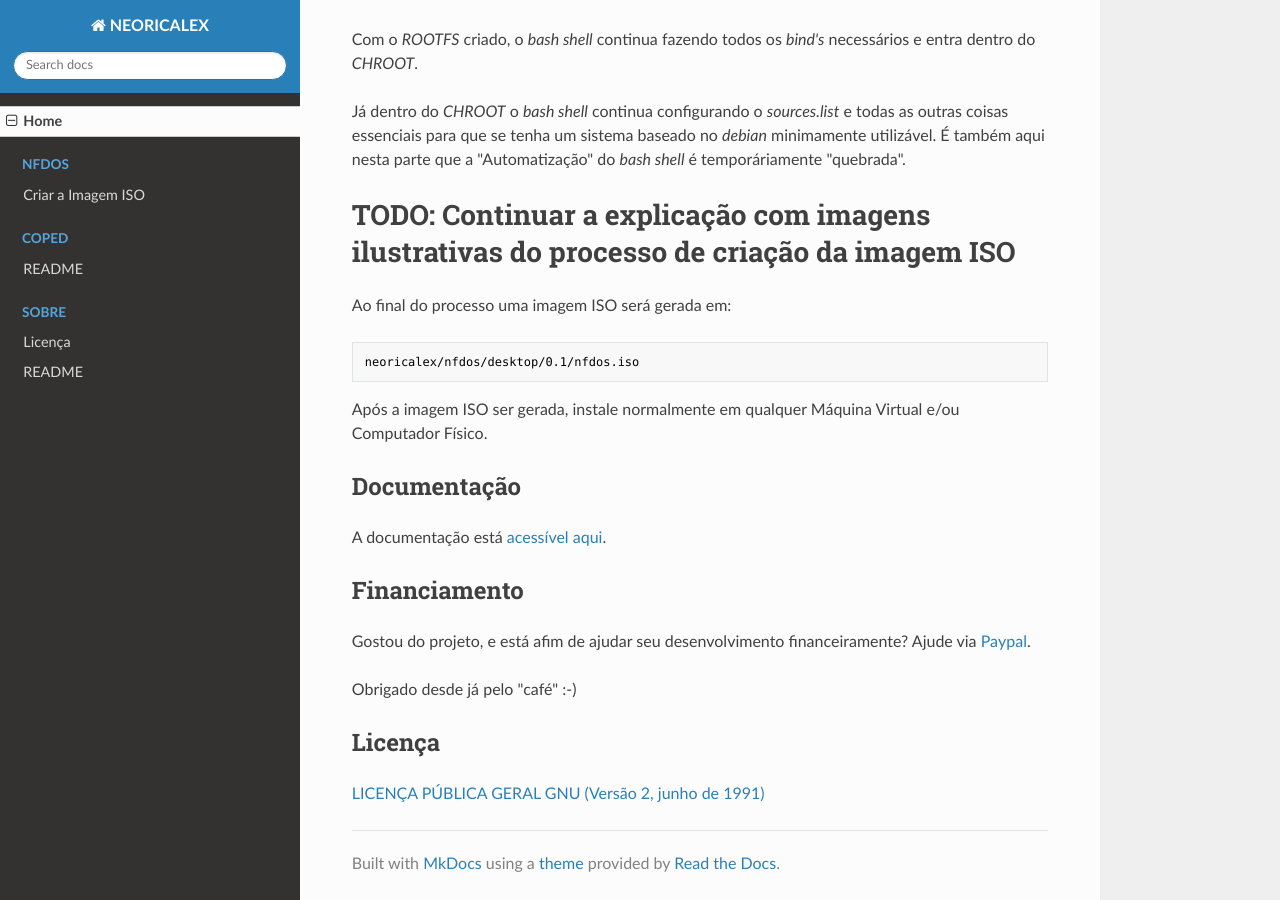
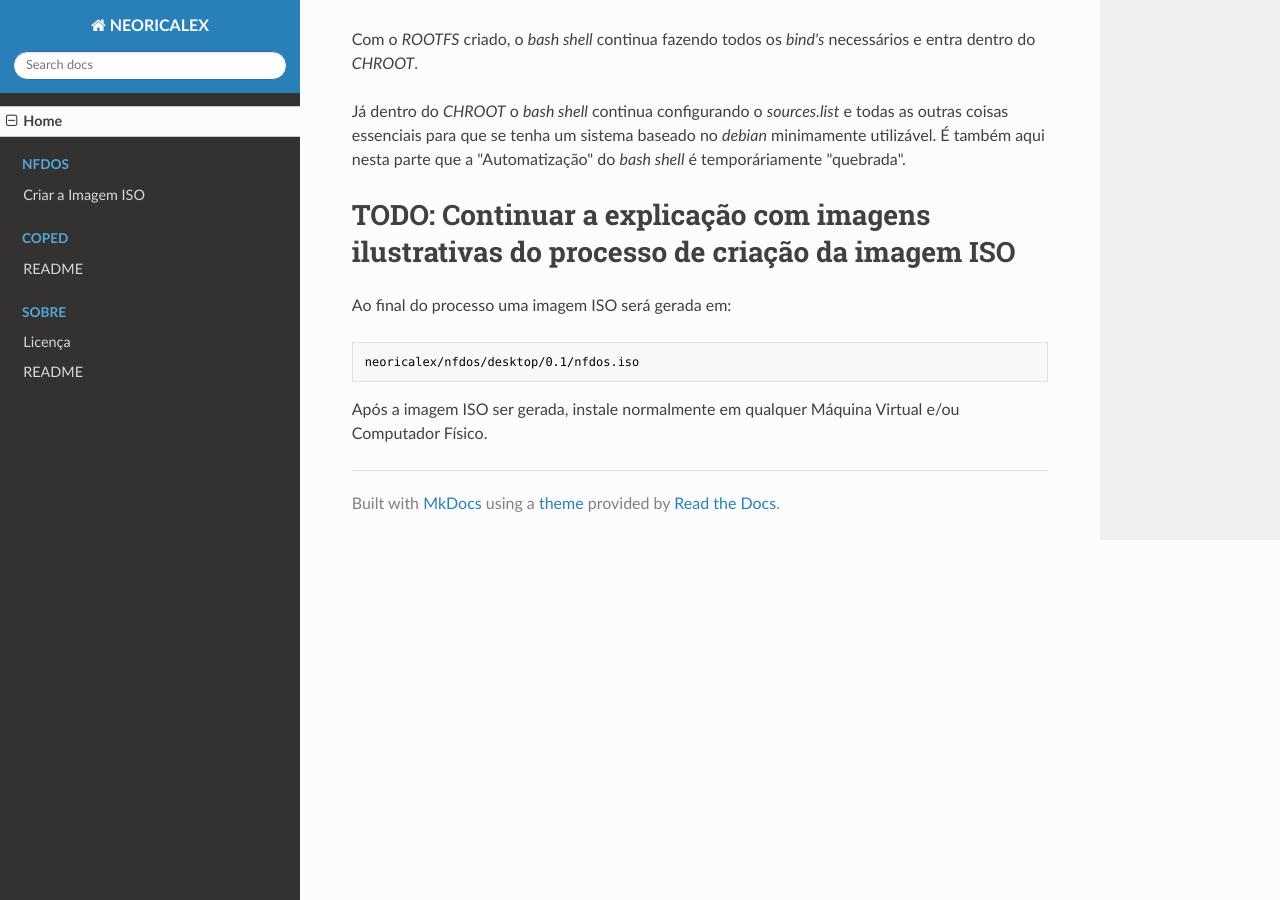
Before and after one commit to Vman45/neoricalex, an MkDocs documentation site: the page built from docs/index.md, in a window 1280 px wide and 900 px high, scrolled down 2042 px. Built offline with MkDocs 1.6.1, drawn with Linux system fonts in a browser that asks for light colours; nearby versions of some CDN libraries.

Commit message:
Corrigir Typos

````diff
--- a/docs/index.md
+++ b/docs/index.md
@@ -85,19 +85,3 @@ neoricalex/nfdos/desktop/0.1/nfdos.iso
 ```
 
 Após a imagem ISO ser gerada, instale normalmente em qualquer Máquina Virtual e/ou Computador Físico.
-
-
-## Documentação
-
-A documentação está [acessível aqui](https://neoricalex.readthedocs.io).
-
-## Financiamento
-
-Gostou do projeto, e está afim de ajudar seu desenvolvimento financeiramente?
-Ajude via [Paypal](https://www.paypal.me/AleexFL).
-
-Obrigado desde já pelo "café" :-)
-
-## Licença
-
-[LICENÇA PÚBLICA GERAL GNU (Versão 2, junho de 1991)](./LICENSE)
````
Also changed, not shown: 5 other files.
